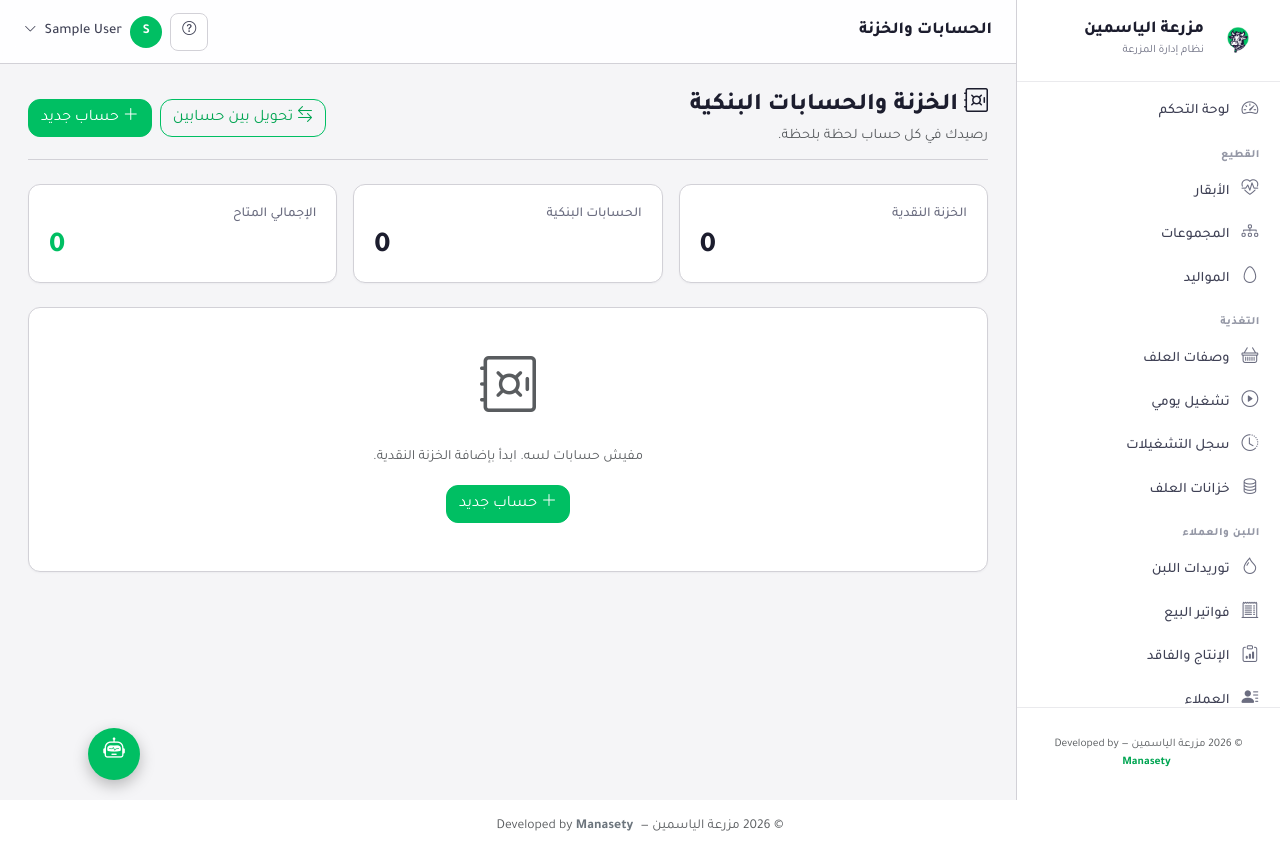
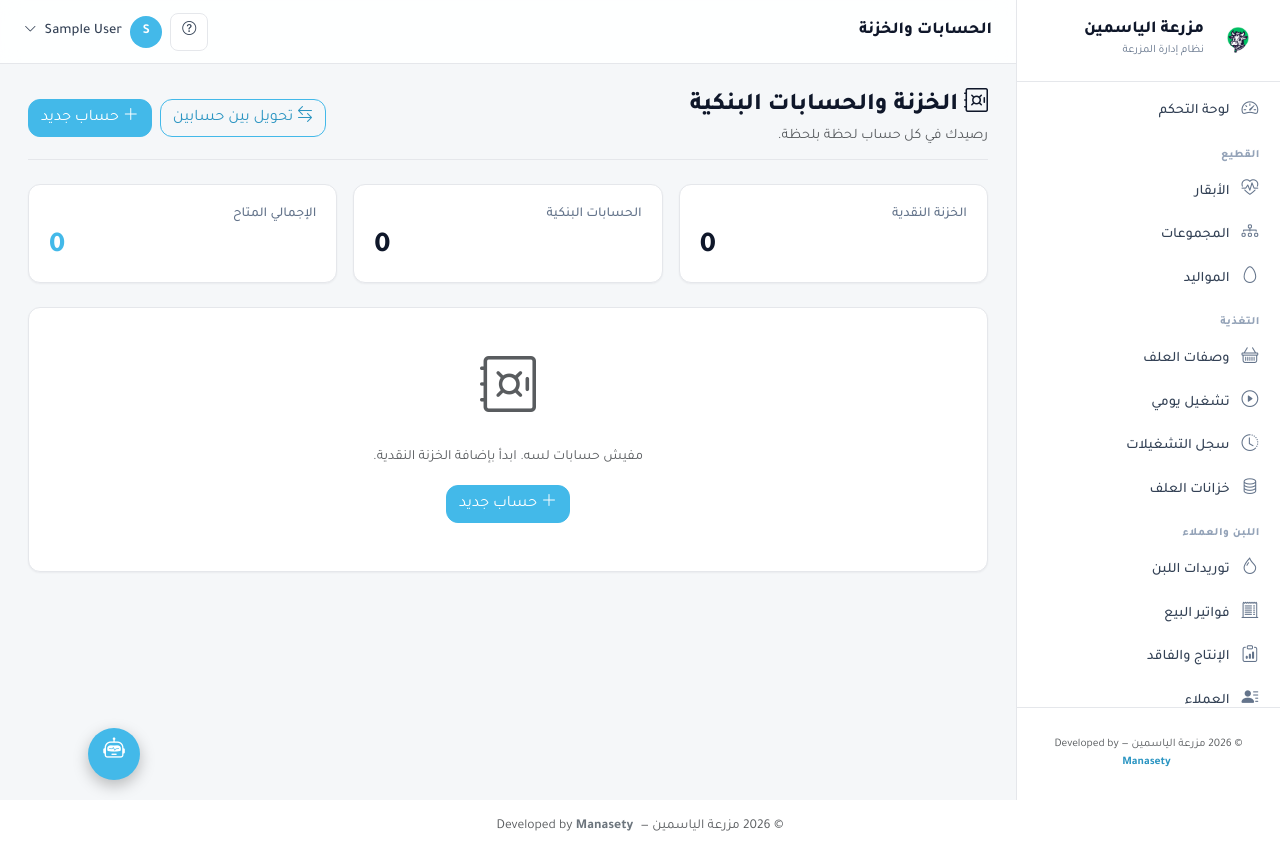
Before and after one commit to Abdelhammid1/elyasmin, a Flask app: page /accounts/ in a window 1280 px wide. Run offline with Flask 3, Linux system fonts and the light colour scheme; the visitor is signed in with stand-in values (Sample User, id 1).

Commit message:
DASH 1/3: tokens rebrand to #43b9e9 + dashboard.css primitives
Groundwork for the marsoud-shape dashboard rebuild. No visual change to
existing pages yet — every consumer of --brand-* still gets a colour, it
just reads sky-blue now instead of emerald green. The dashboard rewrite
in commit 2/3 will actually USE the new primitives.

- `tokens.css`: full rewrite around --ms-* names (mirrors marsoud), with
  --brand-* aliases kept so the rest of the app doesn't need touching
  in this iteration. Bootstrap variable overrides re-point at the new
  brand. Primary #43b9e9, tint #E6F4FB, soft #D6EDF9, dark #2b95c2.
  Cairo becomes the primary font family; Tajawal stays as fallback.
- `dashboard.css` (NEW): every marsoud-shape primitive ported as vanilla
  CSS on top of Bootstrap. Scoped under #dash-root so it never leaks:
  - `.kpi` — 3-line KPI with 36x36 tinted icon + sparkline slot
  - `.op` — 3-line ops tile with 44x44 icon + coloured alert line
  - `.d-panel` / `.panel-red` / `.panel-amber` — soft-gradient panels
    for "needs attention"
  - `.d-card` + `.chart-wrap` — trend chart / breakdown container
  - `.q` — quick-action compact tile
  - `.section-label`, `.period` pill switcher, `.tag-red|amber|green`
  - Icon tones: `.i-blue`, `.i-green`, `.i-amber`, `.i-red`, `.i-teal`,
    `.i-violet`, `.i-brand`
- `base.html`: Cairo font added first in the Google Fonts URL; Tajawal
  kept alongside for graceful fallback. `dashboard.css` linked in
  <head>. Chart.js 4.4.1 loaded from cdnjs at end of body with `defer`
  so it doesn't block first paint on non-dashboard pages.

The current dashboard still renders 200 unchanged in this commit —
sanity-checked with the test client.

Co-Authored-By: Claude Opus 4.7 <noreply@anthropic.com>
Claude-Session: https://claude.ai/code/session_01R7nN1CVYipz7HnaAvJecVN

```diff
--- a/app/static/css/tokens.css
+++ b/app/static/css/tokens.css
@@ -1,114 +1,161 @@
-/* UI-REFACTOR: design tokens — single source of truth for every colour,
-   radius, shadow, and typography step used across the app. Every component
-   consumes these vars. To rebrand, change values here and nowhere else. */
+/* PHASE 9 UI: design tokens — sky-blue rebrand + marsoud-shape naming.
+   Every colour, radius, shadow, and typography step lives here. Every
+   component reads from these vars. To rebrand: change --ms-brand and
+   nowhere else. The old --brand-* aliases stay so the rest of the app
+   keeps working while we roll out marsoud shape page-by-page. */
 
 :root {
-  /* ---- Brand — the client's two colours, extended into a working ramp ---- */
-  --brand:            #00BF63;
-  --brand-dark:       #00A552;
-  --brand-mid:        #33CD82;
-  --brand-tint:       #E6F9EF;   /* selected rows, chip fills, nav-item hover */
-  --brand-soft:       #D8F4E5;   /* stat-tile brand tone bg */
+  /* ---- Brand — sky blue, replaces the old emerald ---- */
+  --ms-brand:          #43b9e9;   /* client-picked */
+  --ms-brand-dark:     #2b95c2;
+  --ms-brand-mid:      #5cc6ef;
+  --ms-brand-tint:     #E6F4FB;   /* nav-item hover, chip fills */
+  --ms-brand-soft:     #D6EDF9;   /* stat-tile brand tone bg */
 
-  /* ---- Neutral — the grey the client named ---- */
-  --neutral:          #D2D1D7;   /* borders, dividers */
-  --neutral-soft:     #EAEAED;   /* table stripes, inactive fills */
-  --neutral-bg:       #F5F5F7;   /* page ground */
+  /* ---- Semantic (used inside dashboard tiles + panels) ---- */
+  --ms-success:        #16a34a;
+  --ms-success-soft:   #dcfce7;
+  --ms-warning:        #d97706;
+  --ms-warning-soft:   #fef3c7;
+  --ms-danger:         #dc2626;
+  --ms-danger-soft:    #fee2e2;
+  --ms-info:           #2563eb;
+  --ms-info-soft:      #dbeafe;
+  --ms-teal:           #0e9b86;
+  --ms-teal-soft:      #e3f6f2;
+  --ms-violet:         #6a52c4;
+  --ms-violet-soft:    #efebfb;
+  --ms-amber:          var(--ms-warning);
+  --ms-amber-soft:     var(--ms-warning-soft);
 
-  /* ---- Ink — 4-step text hierarchy, sampled from the logo outline ---- */
-  --ink-1:            #1C1D2E;   /* strongest — headings, values */
-  --ink-2:            #3F4155;   /* body text */
-  --ink-3:            #6B6D80;   /* meta / muted */
-  --ink-4:            #9598A6;   /* placeholders / hints (AA-safe on white) */
+  /* ---- Ink — 4-step text hierarchy ---- */
+  --ms-ink-1:          #0f172a;   /* strongest — headings, values */
+  --ms-ink-2:          #334155;   /* body text */
+  --ms-ink-3:          #64748b;   /* meta / muted */
+  --ms-ink-4:          #94a3b8;   /* placeholders */
 
   /* ---- Surfaces ---- */
-  --surface:          #FFFFFF;   /* cards */
-  --surface-soft:     #FAFAFB;   /* table header, subtle panels */
+  --ms-surface:        #ffffff;
+  --ms-surface-soft:   #f8fafc;
+  --ms-bg:             #f5f7f9;
+  /* Signature sky gradient — blue variant of marsoud's white→sky-blue */
+  --ms-app-bg:         linear-gradient(180deg, #ffffff 0%, #e8f4fc 100%);
 
-  /* ---- Semantic — chosen so they don't collide with the green primary ---- */
-  --success:          var(--brand);
-  --success-soft:     var(--brand-tint);
-  --warning:          #E8A317;
-  --warning-soft:     #FCF3D9;
-  --danger:           #E53E3E;   /* echoes the logo's mouth accent */
-  --danger-soft:      #FDE1E1;
-  --info:             #3B82F6;
-  --info-soft:        #DBEAFE;
+  /* ---- Lines ---- */
+  --ms-line:           #e5e7eb;
+  --ms-line-strong:    #cbd5e1;
 
   /* ---- Structure ---- */
-  --radius-sm:        8px;
-  --radius:           12px;
-  --radius-lg:        16px;
-  --shadow-sm:        0 1px 2px rgba(28, 29, 46, 0.04);
-  --shadow:           0 2px 8px -2px rgba(28, 29, 46, 0.08),
-                      0 4px 16px -4px rgba(28, 29, 46, 0.05);
-  --shadow-lg:        0 4px 16px -4px rgba(28, 29, 46, 0.10),
-                      0 8px 32px -8px rgba(28, 29, 46, 0.08);
+  --ms-radius-sm:      8px;
+  --ms-radius-md:      12px;
+  --ms-radius-lg:      16px;
+  --ms-radius-pill:    9999px;
+  --ms-shadow-sm:      0 1px 2px rgba(15, 23, 42, 0.05);
+  --ms-shadow-md:      0 4px 12px rgba(15, 23, 42, 0.06);
+  --ms-shadow-lg:      0 10px 30px rgba(15, 23, 42, 0.09);
 
-  /* ---- Shell measurements — kept here so a re-layout is one edit ---- */
-  --sidebar-w:        264px;
-  --topbar-h:         64px;
+  /* ---- Typography ---- */
+  --ms-font-sans:      "Cairo", "Tajawal", system-ui, -apple-system, "Segoe UI", sans-serif;
+  --ms-font-mono:      ui-monospace, "SF Mono", Menlo, monospace;
+  --ms-fs-xs:          11.5px;
+  --ms-fs-sm:          12.5px;
+  --ms-fs-base:        13.5px;
+  --ms-fs-lg:          15px;
+  --ms-fs-xl:          18px;
+  --ms-fs-h1:          22px;
+
+  /* ---- Shell measurements ---- */
+  --sidebar-w:         264px;
+  --topbar-h:          64px;
+
+  /* ---- Back-compat aliases — the rest of the app still reads these.
+         Every consumer of --brand* now automatically wears the new blue. ---- */
+  --brand:             var(--ms-brand);
+  --brand-dark:        var(--ms-brand-dark);
+  --brand-mid:         var(--ms-brand-mid);
+  --brand-tint:        var(--ms-brand-tint);
+  --brand-soft:        var(--ms-brand-soft);
+  --neutral:           var(--ms-line);
+  --neutral-soft:      var(--ms-line);
+  --neutral-bg:        var(--ms-bg);
+  --ink-1:             var(--ms-ink-1);
+  --ink-2:             var(--ms-ink-2);
+  --ink-3:             var(--ms-ink-3);
+  --ink-4:             var(--ms-ink-4);
+  --surface:           var(--ms-surface);
+  --surface-soft:      var(--ms-surface-soft);
+  --success:           var(--ms-brand);        /* semantic success = brand */
+  --success-soft:      var(--ms-brand-tint);
+  --warning:           var(--ms-warning);
+  --warning-soft:      var(--ms-warning-soft);
+  --danger:            var(--ms-danger);
+  --danger-soft:       var(--ms-danger-soft);
+  --info:              var(--ms-info);
+  --info-soft:         var(--ms-info-soft);
+  --radius-sm:         var(--ms-radius-sm);
+  --radius:            var(--ms-radius-md);
+  --radius-lg:         var(--ms-radius-lg);
+  --shadow-sm:         var(--ms-shadow-sm);
+  --shadow:            var(--ms-shadow-md);
+  --shadow-lg:         var(--ms-shadow-lg);
 
   /* ---- Bootstrap 5 variable overrides ----
-     70 templates use Bootstrap classes (.btn-primary, .alert-*, .badge-*,
-     .table, .form-control). Overriding Bootstrap's own vars here means those
-     classes wear the new palette without editing a single template. */
-  --bs-primary:        var(--brand);
-  --bs-primary-rgb:    0, 191, 99;
-  --bs-success:        var(--brand);
-  --bs-success-rgb:    0, 191, 99;
-  --bs-danger:         var(--danger);
-  --bs-danger-rgb:     229, 62, 62;
-  --bs-warning:        var(--warning);
-  --bs-warning-rgb:    232, 163, 23;
-  --bs-info:           var(--info);
-  --bs-info-rgb:       59, 130, 246;
+     70 templates use Bootstrap classes. Overriding Bootstrap's own vars
+     here means those classes wear the new palette without editing a
+     single template. */
+  --bs-primary:        var(--ms-brand);
+  --bs-primary-rgb:    67, 185, 233;
+  --bs-success:        var(--ms-success);
+  --bs-success-rgb:    22, 163, 74;
+  --bs-danger:         var(--ms-danger);
+  --bs-danger-rgb:     220, 38, 38;
+  --bs-warning:        var(--ms-warning);
+  --bs-warning-rgb:    217, 119, 6;
+  --bs-info:           var(--ms-info);
+  --bs-info-rgb:       37, 99, 235;
 
-  --bs-body-bg:        var(--neutral-bg);
-  --bs-body-color:     var(--ink-2);
-  --bs-heading-color:  var(--ink-1);
-  --bs-border-color:   var(--neutral);
-  --bs-border-radius:  var(--radius);
-  --bs-border-radius-sm: var(--radius-sm);
-  --bs-link-color:     var(--brand-dark);
-  --bs-link-hover-color: var(--brand);
+  --bs-body-bg:        var(--ms-bg);
+  --bs-body-color:     var(--ms-ink-2);
+  --bs-heading-color:  var(--ms-ink-1);
+  --bs-border-color:   var(--ms-line);
+  --bs-border-radius:  var(--ms-radius-md);
+  --bs-border-radius-sm: var(--ms-radius-sm);
+  --bs-link-color:     var(--ms-brand-dark);
+  --bs-link-hover-color: var(--ms-brand);
 
-  --bs-font-sans-serif: "Tajawal", "Cairo", system-ui, -apple-system, "Segoe UI", sans-serif;
+  --bs-font-sans-serif: var(--ms-font-sans);
 
-  /* Bootstrap 5.3 component-specific vars — the primary override alone
-     doesn't reach these because they were baked at build time as hex
-     literals ("Bootstrap primary blue"). Re-point them at the brand. */
-  --bs-nav-pills-link-active-bg: var(--brand);
+  --bs-nav-pills-link-active-bg: var(--ms-brand);
   --bs-nav-pills-link-active-color: #fff;
-  --bs-nav-link-color: var(--ink-2);
-  --bs-nav-link-hover-color: var(--brand-dark);
-  --bs-focus-ring-color: rgba(0, 191, 99, 0.25);
-  --bs-secondary: var(--ink-3);
-  --bs-secondary-rgb: 107, 109, 128;
+  --bs-nav-link-color: var(--ms-ink-2);
+  --bs-nav-link-hover-color: var(--ms-brand-dark);
+  --bs-focus-ring-color: rgba(67, 185, 233, 0.25);
+  --bs-secondary: var(--ms-ink-3);
+  --bs-secondary-rgb: 100, 116, 139;
 }
 
 /* Bootstrap `.btn-primary` computes hover/active from CSS vars we don't touch —
-   force the green explicitly so the hover state matches the rest of the app. */
+   force the sky blue explicitly so the hover state matches the rest of the app. */
 .btn-primary,
 .btn-primary:focus {
-  background-color: var(--brand);
-  border-color: var(--brand);
+  background-color: var(--ms-brand);
+  border-color: var(--ms-brand);
   color: #fff;
 }
 .btn-primary:hover,
 .btn-primary:active,
 .btn-primary.active {
-  background-color: var(--brand-dark) !important;
-  border-color: var(--brand-dark) !important;
+  background-color: var(--ms-brand-dark) !important;
+  border-color: var(--ms-brand-dark) !important;
   color: #fff !important;
 }
 .btn-outline-primary {
-  color: var(--brand-dark);
-  border-color: var(--brand);
+  color: var(--ms-brand-dark);
+  border-color: var(--ms-brand);
 }
 .btn-outline-primary:hover,
 .btn-outline-primary:focus {
-  background-color: var(--brand);
-  border-color: var(--brand);
+  background-color: var(--ms-brand);
+  border-color: var(--ms-brand);
   color: #fff;
 }
--- a/app/templates/base.html
+++ b/app/templates/base.html
@@ -9,10 +9,13 @@
   <link rel="icon" type="image/png" href="{{ url_for('static', filename='img/favicon.png') }}">
   <link rel="stylesheet" href="https://cdn.jsdelivr.net/npm/bootstrap@5.3.3/dist/css/bootstrap.rtl.min.css">
   <link rel="stylesheet" href="https://cdn.jsdelivr.net/npm/bootstrap-icons@1.11.3/font/bootstrap-icons.css">
-  <link rel="stylesheet" href="https://fonts.googleapis.com/css2?family=Tajawal:wght@300;400;500;700;800;900&display=swap">
+  {# PHASE 9 UI: Cairo added first — new marsoud-shape default. Tajawal kept
+     as a graceful fallback so cached CSS on older browsers still renders. #}
+  <link rel="stylesheet" href="https://fonts.googleapis.com/css2?family=Cairo:wght@300;400;500;600;700;800;900&family=Tajawal:wght@300;400;500;700;800;900&display=swap">
   {# UI-REFACTOR: tokens FIRST so app.css and every element below can consume the vars. #}
   <link rel="stylesheet" href="{{ url_for('static', filename='css/tokens.css') }}">
   <link rel="stylesheet" href="{{ url_for('static', filename='css/app.css') }}">
+  <link rel="stylesheet" href="{{ url_for('static', filename='css/dashboard.css') }}">
 </head>
 <body data-current-page="{{ request.endpoint or 'غير معروف' }}"
       data-user-id="{{ current_user.id if current_user.is_authenticated else '' }}">
@@ -239,6 +242,10 @@
   })();
 </script>
 {% endif %}
+{# PHASE 9 UI: Chart.js for dashboard sparklines + trend chart.
+   Small library (~72kb gzipped), loaded lazily via defer so it doesn't
+   block first paint. Only rendered by pages that use it. #}
+<script defer src="https://cdnjs.cloudflare.com/ajax/libs/Chart.js/4.4.1/chart.umd.min.js"></script>
 {% block scripts %}{% endblock %}
 </body>
 </html>
```
Also changed, not shown: app/static/css/dashboard.css (added, +499 -0 lines).
